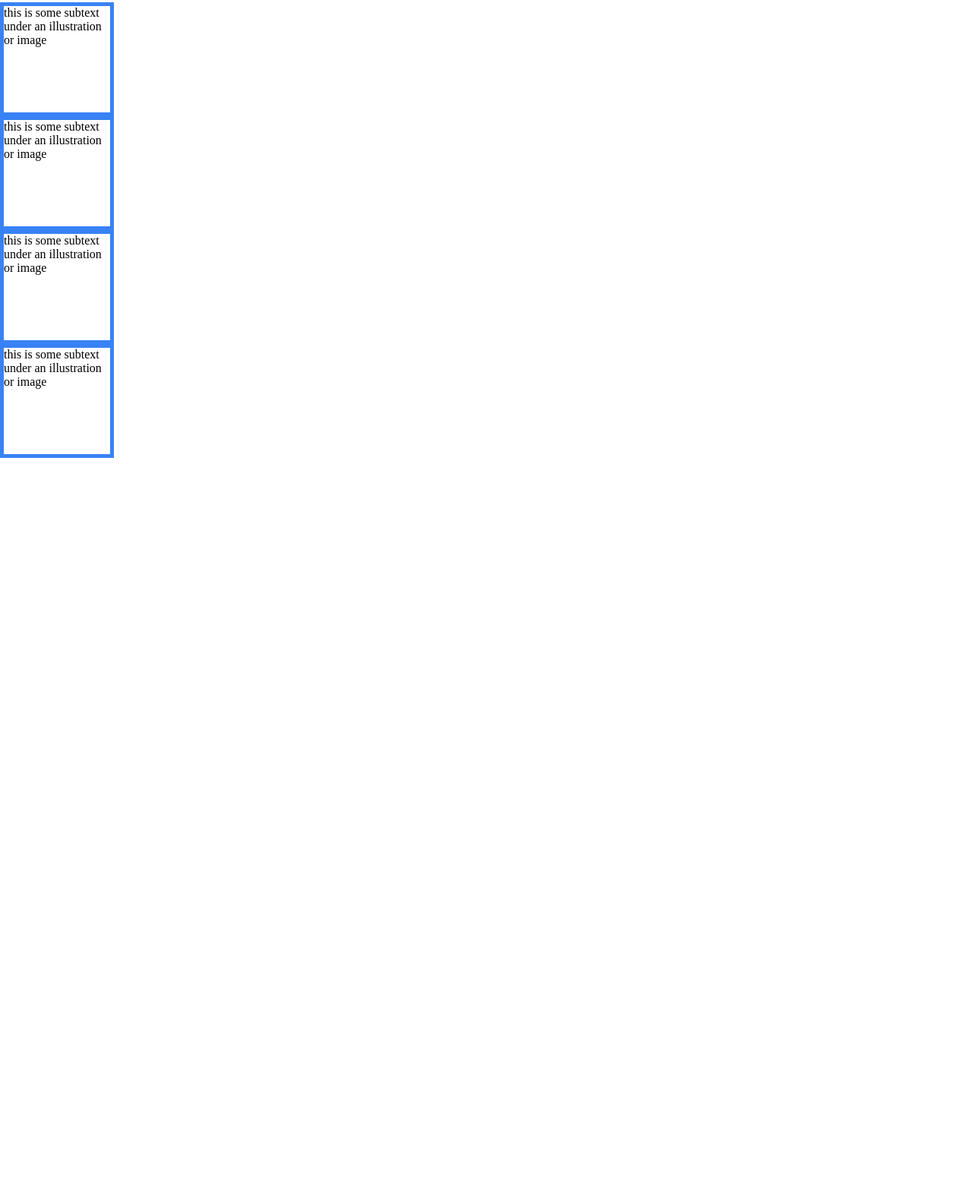
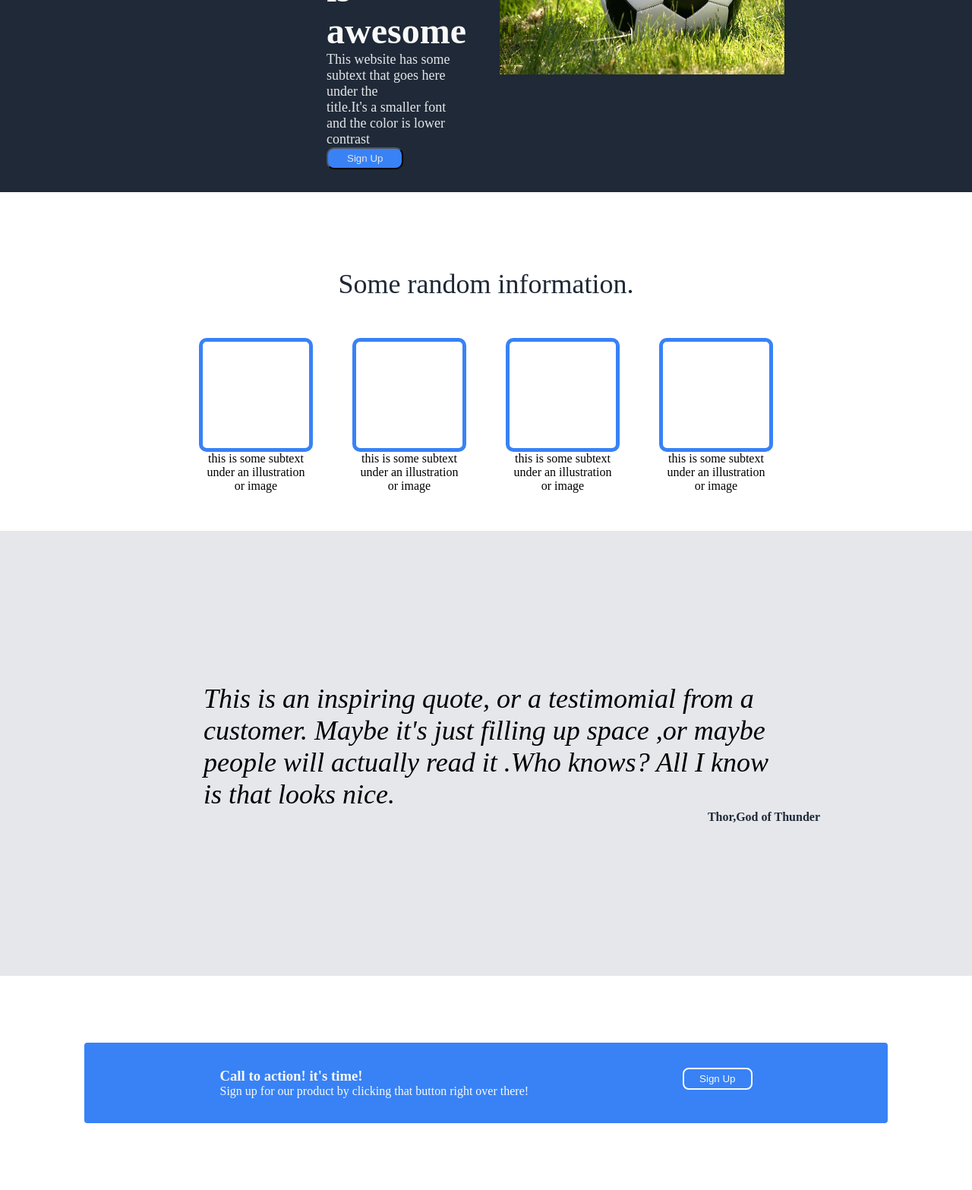
Before and after one commit to bawsepap/Odin-Landing-page, a plain HTML site: page index.html in a window 1280 px wide. Shown: the part 296-1863 px from the top of the page at 76% size. Before the commit the page ends 899 px from the top, so only its background shows below. Drawn offline with Linux system fonts and the light colour scheme.

Commit message:
created and update the index.html and style.css

```diff
--- a/index.html
+++ b/index.html
@@ -37,27 +37,46 @@
 
       <div class="container">
         <div class="box">
-          <div></div>
-          <div class="text">this is some subtext under an illustration or image</div>
+          <div class="box-1"></div>
+          <p class="text">this is some subtext<br> under an illustration <br>or image</p>
         </div>
 
         <div class="box">
-          <div></div>
-          <div class="text">this is some subtext under an illustration or image</div>
+          <div class="box-1"></div>
+          <p class="text">this is some subtext<br> under an illustration<br> or image</p>
         </div>
 
         <div class="box">
-          <div></div>
-          <div class="text">this is some subtext under an illustration or image</div>
+          <div class="box-1"></div>
+           <p class="text">this is some subtext <br>under an illustration<br> or image</p>
         </div>
 
         <div class="box">
-          <div></div>
-          <div class="text">this is some subtext under an illustration or image</div>
+          <div class="box-1"></div>
+          <div class="text">this is some subtext<br> under an illustration<br> or image</div>
         </div>
       </div>
     </section>
 
+    <div class="quote-section">
+
+        <p class="quotes">This
+           is an inspiring quote, or a testimomial from a <br>customer. Maybe it's just filling up space ,or maybe<br> people will actually read it .Who knows? All I know<br> is that looks nice.
+          </p>
+          <span class="author">Thor,God of Thunder</span>
+    </div>
+
+       <div class="cta">
+          <div class="cta-blue">
+            <div class="left-blue">
+              <h3>Call to action! it's time!</h3>
+              <p>Sign up for our product by clicking that button right over there!</p>
+            </div>
+            <div class="right-blue">
+              <button class="outline">Sign Up</button>
+            </div>
+          </div>
+       </div>
 
 </body>
 </html>
--- a/style.css
+++ b/style.css
@@ -12,7 +12,24 @@
     background-color: #1f2937;
     display: flex;
     justify-content: space-between;
+    padding:30px;
+
  }
+
+
+
+
+ .left{
+   margin-left: 400px;
+   max-width: 40%;
+ }
+
+ .right {
+   margin-right: 400px;
+   max-width:60%;
+ }
+
+
 
  .logo {
     font-size: 24px;
@@ -34,16 +51,21 @@
  }
 
 img{
-    height: 250px;
+    max-height: 250px;
+    margin-left: 44px;
 
 }
 
-.box {
+.box-1 {
     border: 5px solid #3882f6;
     width: 150px;
     height: 150px;
+    border-radius: 10px;
 }
 
+section {
+   padding: 50px;
+}
 
  .links {
     list-style: none;
@@ -54,14 +76,80 @@ img{
     font-size: 48px;
     font-weight: extra-bold;
     color: #f9faf8;
+    max-width: 444px;
  }
 
  .secondary-text {
     font-size:18px;
     color: #e5e7eb;
+    max-width: 444px;
+ }
+
+ .title {
+   text-align: center;
+   font-size: 36px;
+   font-weight: extra-bold;
+   color: #1f2937;
+   margin-top: 50px;
+   margin-bottom: 50px;
  }
 
  ul {
     display: flex;
 
  }
+
+ .text {
+   max-width: 350px;
+   text-align: center;
+
+ }
+
+ .container {
+   display: flex;
+   justify-content: center;
+   gap: 52px;
+ }
+
+ .quote-section {
+   background-color:#e5e7eb;
+   padding: 200px;
+   display: flex;
+   flex-direction: column;
+   justify-content: center;
+   align-items: center;
+ }
+
+ .quotes {
+   font-size: 36px;
+   font-weight: light;
+   font-style: italic;
+ }
+
+ .author {
+   color: #1f2937;
+   font-weight: bold;
+   align-self: flex-end;
+ }
+
+ .cta {
+   padding:88px 111px;
+
+ }
+
+ .cta-blue {
+   background-color: #3882f6;
+   border-radius: 4px;
+   color: #f9faf8;
+   display: flex;
+   justify-content: space-around;
+   padding: 33px 77px;
+ }
+
+ .outline {
+   background-color: #3882f6;
+   color: #f9faf8;
+   padding: 5px 20px;
+   border-radius: 8px;
+   border: 2px solid #f9faf8;
+ }
```
